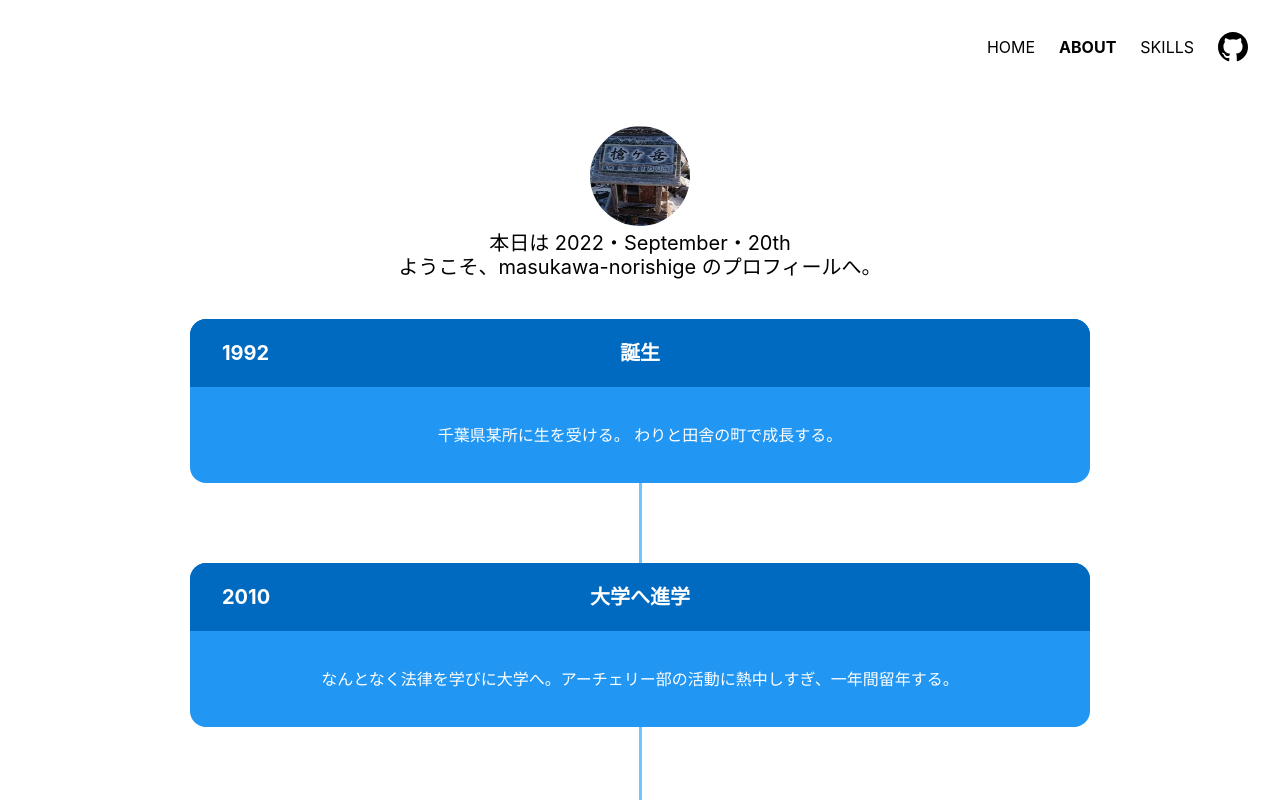
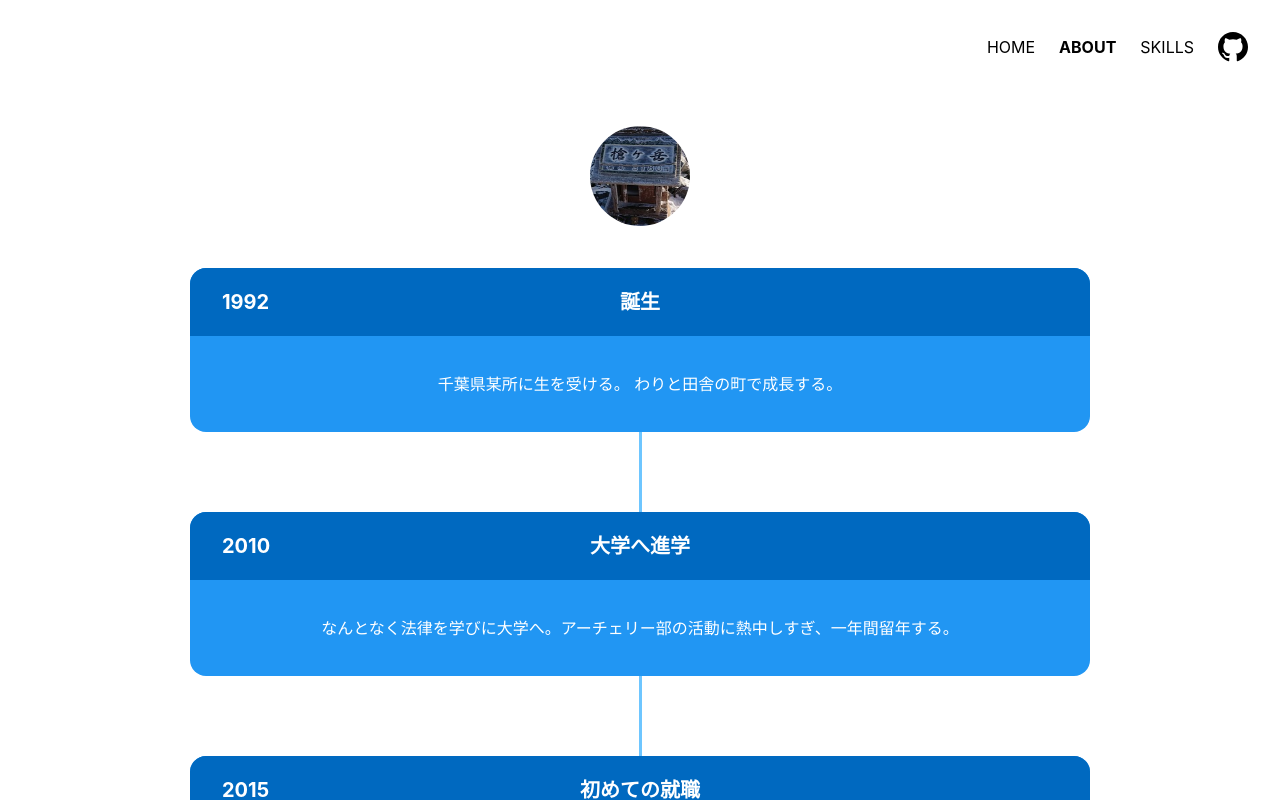
Before and after one commit to mskw-nori/my-portfolio-site, a Next.js app: page /about in a window 1280 px wide. Built offline with nearby package versions, Linux system fonts and the light colour scheme; a web font is replaced by a local one.

Commit message:
Integrate profile image component and fix header props

```diff
--- a/src/components/atoms/ProfileImage.tsx
+++ b/src/components/atoms/ProfileImage.tsx
@@ -6,6 +6,7 @@ import styles from '@/styles/modules/ProfileImage.module.css'
 import type { FC } from 'react'
 
 export const ProfileImage: FC = () => (
+  // TODO: wantedlyのページができたらリンクを切り替える
   <Link href="https://www.google.com">
     <a>
       <Image className={styles.image} src="/profile.jpeg" alt="プロフィール画像" width="100px" height="100px" />
--- a/src/components/molecules/Header.tsx
+++ b/src/components/molecules/Header.tsx
@@ -16,7 +16,6 @@ const links = [
 
 export const Header: FC = () => {
   const router = useRouter()
-  console.log(router.pathname)
 
   return (
     <header className={styles.header}>
@@ -25,9 +24,9 @@ export const Header: FC = () => {
           {links.map(({ href, name }) => (
             <Link href={href} key={href}>
               <a className={clsx([styles.header__link, router.pathname === href && styles['header__link--current']])}>{name}</a>
-              {/* <a className={`${styles.header__link}${router.pathname === href ? ` ${styles['header__link--current']}` : ''}`}>{name}</a> */}
             </Link>
           ))}
+
           <Link href="https://github.com/mskw-nori">
             <a className={styles.header__link} target="_blank">
               <GithubIcon width="30px" />
--- a/src/components/molecules/ProfileImageWithName.tsx
+++ /dev/null
@@ -1,19 +0,0 @@
-import Image from 'next/image'
-
-import styles from '@/styles/modules/ProfileImageWithName.module.css'
-
-import { getNowDateString } from '@/utils/getNowDateString'
-
-import type { FC } from 'react'
-
-type Props = {
-  pageComment: string
-}
-
-export const ProfileImageWithName: FC<Props> = ({ pageComment }) => (
-  <div className={styles.profile}>
-    <Image className={styles.profile__image} src="/profile.jpeg" alt="プロフィール画像" width="100px" height="100px" />
-    <h1>本日は {getNowDateString()}</h1>
-    <h2>ようこそ、masukawa-norishige の{pageComment}へ。</h2>
-  </div>
-)
--- a/src/components/templates/MainWithHeaderAndFooter.tsx
+++ b/src/components/templates/MainWithHeaderAndFooter.tsx
@@ -7,12 +7,11 @@ import type { FC, ReactNode } from 'react'
 
 type Props = {
   children: ReactNode
-  pageName: string
 }
 
-export const MainWithHeaderAndFooter: FC<Props> = ({ pageName, children }) => (
+export const MainWithHeaderAndFooter: FC<Props> = ({ children }) => (
   <div className={styles.layout}>
-    <Header pageName={pageName} />
+    <Header />
     <main className={styles.layout__container}>{children}</main>
     <Footer />
   </div>
--- a/src/pages/about/index.tsx
+++ b/src/pages/about/index.tsx
@@ -1,6 +1,6 @@
 import styles from '@/styles/modules/About.module.css'
 
-import { ProfileImageWithName } from '@/components/molecules/ProfileImageWithName'
+import { ProfileImage } from '@/components/atoms/ProfileImage'
 import { MainWithHeaderAndFooter } from '@/components/templates/MainWithHeaderAndFooter'
 
 import type { NextPageWithLayout } from '@/types/app'
@@ -14,12 +14,12 @@ const profItems = [
     content: 'BtoBの卸売業、仕入部門へ就職する。 同期社員、取引先に恵まれ、このまま終身雇用かと考える。'
   },
   { year: '2022 12', title: '転職を決意する', content: '働き方改革による部門方針に疑問を持ち転職を考える。\n現在フロントエンドを勉強中。' }
-]
+] as const
 
 const About: NextPageWithLayout = () => (
   <section className={styles.about_page}>
     <div className={styles.about_page__profile}>
-      <ProfileImageWithName pageComment="プロフィール" />
+      <ProfileImage />
     </div>
 
     <ol className={styles.about_step}>
@@ -39,6 +39,6 @@ const About: NextPageWithLayout = () => (
   </section>
 )
 
-About.getLayout = page => <MainWithHeaderAndFooter pageName="About">{page}</MainWithHeaderAndFooter>
+About.getLayout = page => <MainWithHeaderAndFooter>{page}</MainWithHeaderAndFooter>
 
 export default About
--- a/src/pages/index.tsx
+++ b/src/pages/index.tsx
@@ -1,6 +1,6 @@
 import styles from '@/styles/modules/Home.module.css'
 
-import { ProfileImageWithName } from '@/components/molecules/ProfileImageWithName'
+import { ProfileImage } from '@/components/atoms/ProfileImage'
 import { MainWithHeaderAndFooter } from '@/components/templates/MainWithHeaderAndFooter'
 
 import type { NextPageWithLayout } from '@/types/app'
@@ -8,11 +8,11 @@ import type { NextPageWithLayout } from '@/types/app'
 const Home: NextPageWithLayout = () => (
   <section className={styles.home_page}>
     <div className={styles.home_page__profile}>
-      <ProfileImageWithName pageComment="ポートフォリオ" />
+      <ProfileImage />
     </div>
   </section>
 )
 
-Home.getLayout = page => <MainWithHeaderAndFooter pageName="Home">{page}</MainWithHeaderAndFooter>
+Home.getLayout = page => <MainWithHeaderAndFooter>{page}</MainWithHeaderAndFooter>
 
 export default Home
--- a/src/pages/skills/index.tsx
+++ b/src/pages/skills/index.tsx
@@ -74,7 +74,7 @@ const content = [
     ),
     description: 'foofoofoo'
   }
-]
+] as const
 
 const Skills: NextPageWithLayout = () => (
   <section className={styles.skill_page}>
@@ -94,6 +94,6 @@ const Skills: NextPageWithLayout = () => (
   </section>
 )
 
-Skills.getLayout = page => <MainWithHeaderAndFooter pageName="Skills">{page}</MainWithHeaderAndFooter>
+Skills.getLayout = page => <MainWithHeaderAndFooter>{page}</MainWithHeaderAndFooter>
 
 export default Skills
--- a/src/styles/modules/About.module.css
+++ b/src/styles/modules/About.module.css
@@ -4,6 +4,7 @@
   margin: auto;
 }
 .about_page__profile {
+  text-align: center;
   margin-bottom: 2.5rem;
 }
 
--- a/src/styles/modules/Home.module.css
+++ b/src/styles/modules/Home.module.css
@@ -3,5 +3,5 @@
   margin: auto;
 }
 .home_page__profile {
-  margin-bottom: 2.5rem;
+  text-align: center;
 }
```
